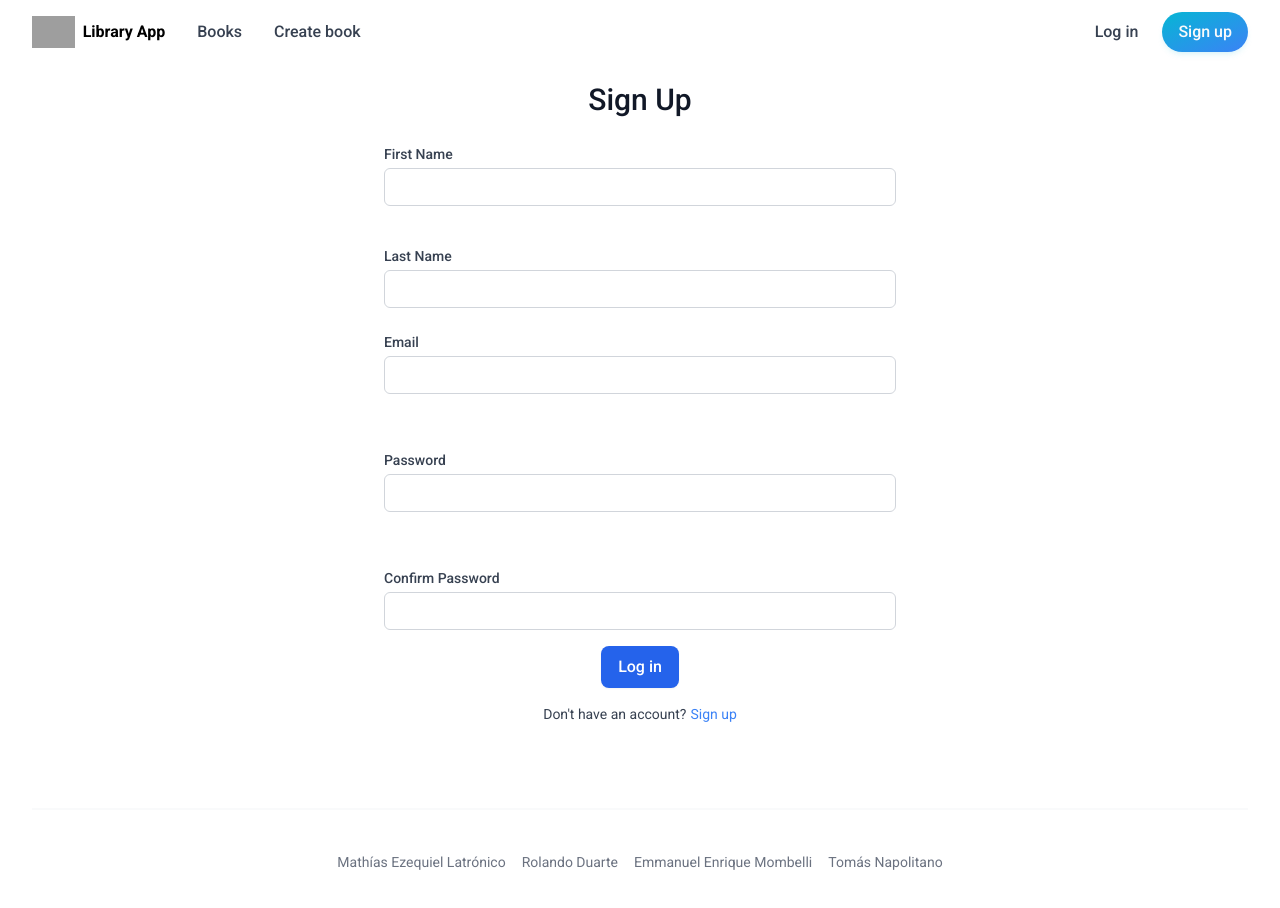
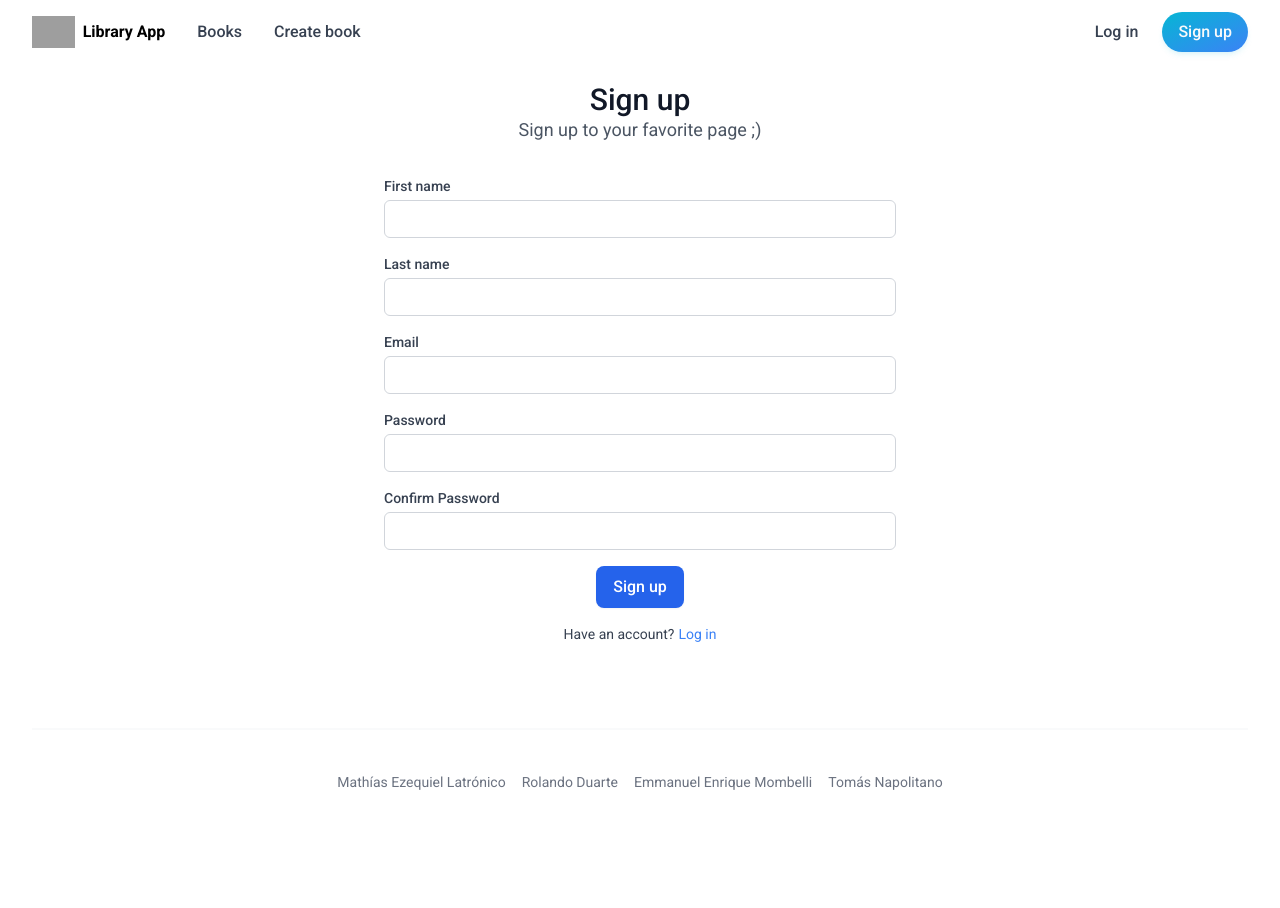
Before and after one commit to mathiezelat/SkillFactoryNode-LibraryApp, a React (Create React App) app: page /signup in a window 1280 px wide. Shown: the top 908 px of the page. After the commit the page ends 834 px from the top, so only its background shows below. Built offline with nearby package versions, Linux system fonts and the light colour scheme; grey boxes are pictures that could not be loaded.

Commit message:
:lipstick: style: some style modifications sign up

```diff
--- a/src/components/SignUp.jsx
+++ b/src/components/SignUp.jsx
@@ -19,9 +19,11 @@ const SignUp = () => {
 		<div className="mx-auto max-w-7xl px-4 sm:px-6 lg:px-8">
 			<div className="py-6 px-4 sm:px-0 text-center">
 				<h3 className="text-3xl font-medium leading-6 text-gray-900">
-					Sign Up
+					Sign up
 				</h3>
-
+				<p className="mt-1 text-lg text-gray-600">
+					Sign up to your favorite page ;)
+				</p>
 			</div>
 			<form
 				onSubmit={handleSubmit(onSubmit)}
@@ -29,26 +31,24 @@ const SignUp = () => {
 			>
 				<div className="flex flex-col gap-4">
 					<div className="flex flex-col">
-
 						<label
 							htmlFor="text"
 							className="block text-sm font-medium text-gray-700"
 						>
-							First Name
+							First name
 						</label>
 						<input
 							id="firstName"
 							type="text"
 							className="mt-1 block w-full rounded-md border-gray-300 focus:border-blue-500 focus:ring-blue-500 sm:text-sm"
-							{...register("firstName", {
+							{...register('firstName', {
 								required: true,
 								maxLength: 10,
 							})}
 						/>
-					</div>
-
 						<div
-						className={`${errors.firstName ? 'visible' : 'invisible'
+							className={`${
+								errors.firstName ? 'visible' : 'invisible'
 							}`}
 						>
 							{errors.firstName?.type === 'required' && (
@@ -63,28 +63,25 @@ const SignUp = () => {
 							)}
 						</div>
 					</div>
-				<br />
-				<div className="flex flex-col gap-4">
-
 					<div className="flex flex-col">
-
 						<label
 							htmlFor="text"
 							className="block text-sm font-medium text-gray-700"
 						>
-							Last Name
+							Last name
 						</label>
 						<input
 							id="lastName"
 							type="text"
 							className="mt-1 block w-full rounded-md border-gray-300 focus:border-blue-500 focus:ring-blue-500 sm:text-sm"
-							{...register("lastName", {
+							{...register('lastName', {
 								required: true,
 								maxLength: 10,
 							})}
 						/>
 						<div
-						className={`${errors.lastName ? 'visible' : 'invisible'
+							className={`${
+								errors.lastName ? 'visible' : 'invisible'
 							}`}
 						>
 							{errors.lastName?.type === 'required' && (
@@ -99,11 +96,6 @@ const SignUp = () => {
 							)}
 						</div>
 					</div>
-				</div>
-				<br />
-
-				<div className="flex flex-col gap-4">
-
 					<div className="flex flex-col">
 						<label
 							htmlFor="email"
@@ -121,7 +113,8 @@ const SignUp = () => {
 							})}
 						/>
 						<div
-							className={`${errors.email ? 'visible' : 'invisible'
+							className={`${
+								errors.email ? 'visible' : 'invisible'
 							}`}
 						>
 							{errors.email?.type === 'required' && (
@@ -136,7 +129,6 @@ const SignUp = () => {
 							)}
 						</div>
 					</div>
-					<br />
 					<div className="flex flex-col">
 						<label
 							htmlFor="password"
@@ -154,7 +146,8 @@ const SignUp = () => {
 							})}
 						/>
 						<div
-							className={`${errors.password ? 'visible' : 'invisible'
+							className={`${
+								errors.password ? 'visible' : 'invisible'
 							}`}
 						>
 							{errors.password?.type === 'required' && (
@@ -169,7 +162,6 @@ const SignUp = () => {
 							)}
 						</div>
 					</div>
-					<br />
 					<div className="flex flex-col">
 						<label
 							htmlFor="password"
@@ -187,7 +179,8 @@ const SignUp = () => {
 							})}
 						/>
 						<div
-							className={`${errors.password ? 'visible' : 'invisible'
+							className={`${
+								errors.password ? 'visible' : 'invisible'
 							}`}
 						>
 							{errors.password?.type === 'required' && (
@@ -204,28 +197,26 @@ const SignUp = () => {
 					</div>
 
 					<input
-						to="/login"
 						type="submit"
-						value="Log in"
+						value="Sign up"
 						className="cursor-pointer self-center inline-flex justify-center rounded-lg border border-transparent bg-blue-600 py-2 px-4 font-medium text-white shadow-sm hover:bg-blue-700 focus:outline-none focus:ring-2 focus:blue-indigo-500 focus:ring-offset-2"
 					/>
 
-
-
 					<div className="flex justify-center items-center gap-1">
 						<p className="text-sm text-gray-700">
-							Don't have an account?
+							Have an account?
 						</p>
 						<Link
-							to="/signup"
+							to="/login"
 							className="text-sm text-blue-500 hover:text-blue-400"
 						>
-							Sign up
+							Log in
 						</Link>
 					</div>
 
 					<div
-						className={`${Object.keys(errors).length > 0
+						className={`${
+							Object.keys(errors).length > 0
 								? 'visible'
 								: 'invisible'
 						}`}
```
Lines whose indentation alone changed are shown as unchanged.
